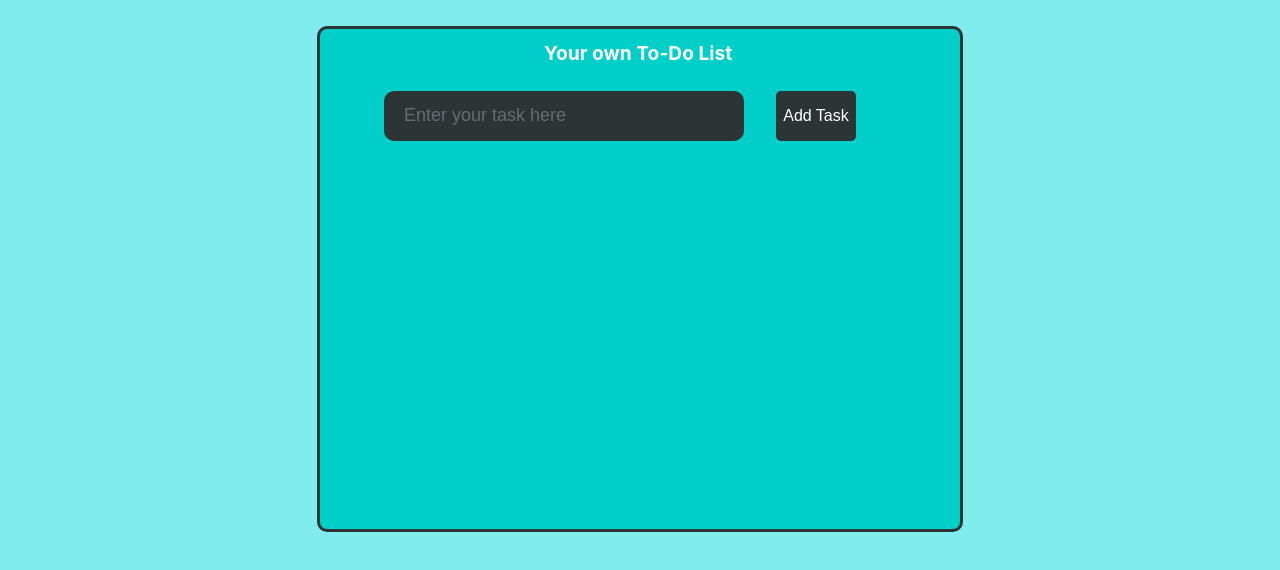
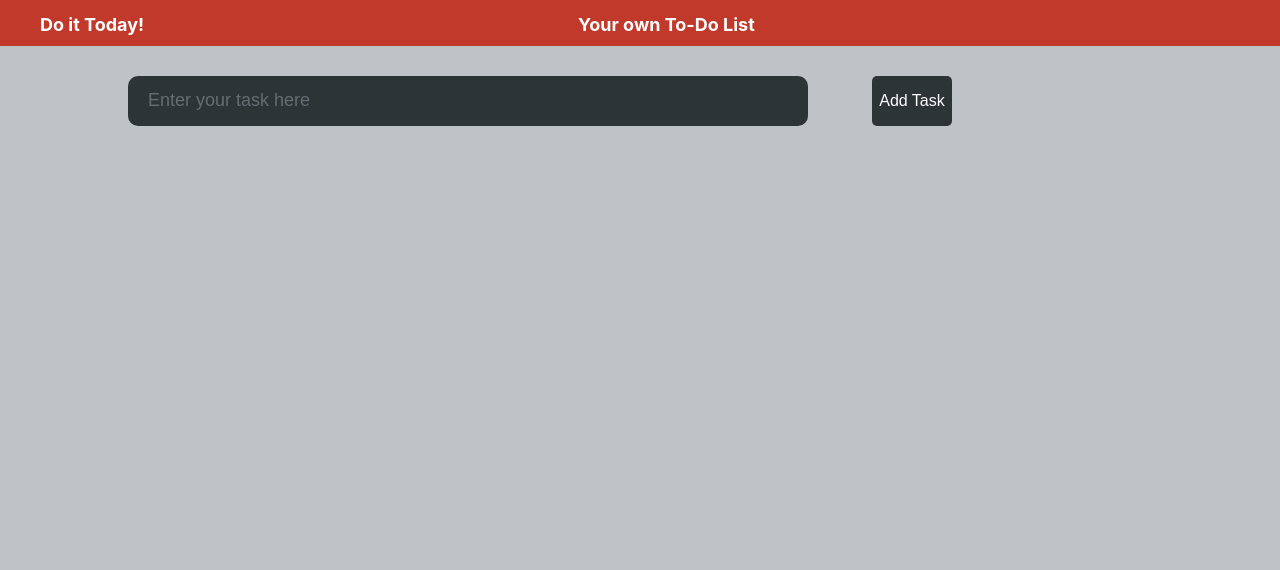
Before and after one commit to RohitKeswani/todolist, a React (Create React App) app: page / in a window 1280 px wide. Shown: the top 570 px of the page. Built offline with nearby package versions, Linux system fonts and the light colour scheme; the HTML template or start-up script is replaced by a standard one.

Commit message:
Updated layout

```diff
--- a/src/App.css
+++ b/src/App.css
@@ -1,23 +1,12 @@
 body{
-  background-color: #81ecec;
+  background-color: #fff;
 }
 
 .App{
-  background-color: #00cec9 ;
-  min-height: 500px;
-  width : 50%;
-  margin: 2% auto;
-  border-style: solid;
-  border-color: #2d3436;
-  border-radius: 10px;
-}
-
-#title{
-  color: #fff;
-  margin-top: 2%;
-  margin-bottom: 2%;
-  margin-left: 35%;
-  font-size: larger;
+  background-color: #bdc3c7 ;
+  min-height: 100em;
+  width : 100%;
+  margin-top: -29px;
 }
 
 #to-do-form {
--- a/src/App.js
+++ b/src/App.js
@@ -72,7 +72,6 @@ class App extends React.Component {
   render(){
     return (
       <div className ="App">
-        <h3 id ="title">Your own To-Do List</h3>
         <header>
           <form id="to-do-form" onSubmit={this.addItem}>
             <input type ="text" placeholder ="Enter your task here" value={this.state.currentItem.text}
--- /dev/null
+++ b/src/NavBar.css
@@ -0,0 +1,21 @@
+.TopBar{
+    background-color: #c0392b;
+    height: 50px;
+    width: 100%;
+    margin-top: -17px;
+}
+
+.TopBar li{
+    display: inline;
+    float: left;
+    font-size: 18px;
+    color: #fff;
+    font-weight: bold;
+    margin: 15px auto;
+    padding: 20px auto;
+    cursor: pointer;
+}
+
+#shiftThisElement{
+    padding-left: 35%;
+}
--- /dev/null
+++ b/src/NavBar.js
@@ -0,0 +1,22 @@
+import React from 'react';
+import './NavBar.css';
+import App from './App';
+
+class NavBar extends React.Component{
+    constructor(props){
+        super(props);
+    }
+    render(){
+        return (
+            <div className="TopBar">
+                <ul className="listClass">
+                    <li> Do it Today!</li>
+                    <li id="shiftThisElement"> Your own To-Do List </li>
+                </ul>
+            </div>
+
+        );
+    }
+}
+
+export default NavBar;
--- a/src/index.js
+++ b/src/index.js
@@ -2,9 +2,11 @@ import React from 'react';
 import ReactDOM from 'react-dom';
 import './index.css';
 import App from './App';
+import NavBar from './NavBar';
 
 ReactDOM.render(
   <React.StrictMode>
+    <NavBar></NavBar>
     <App />
   </React.StrictMode>,
   document.getElementById('root')
```
